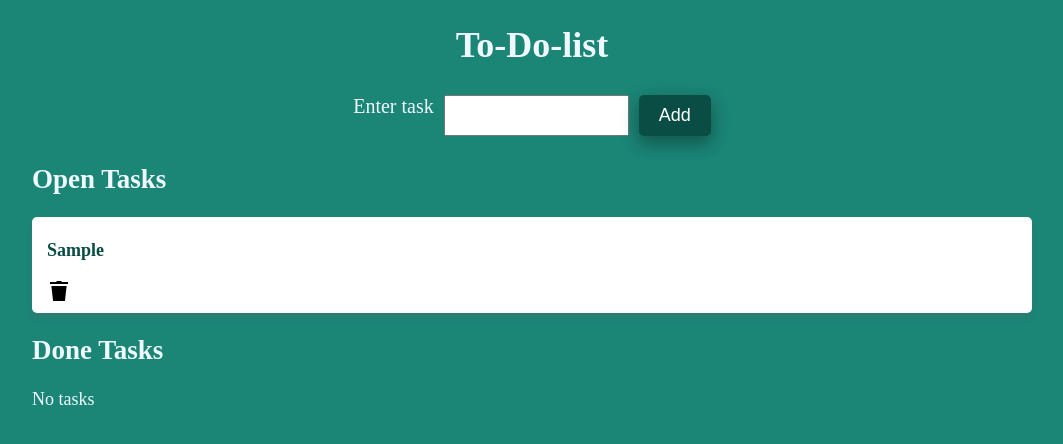
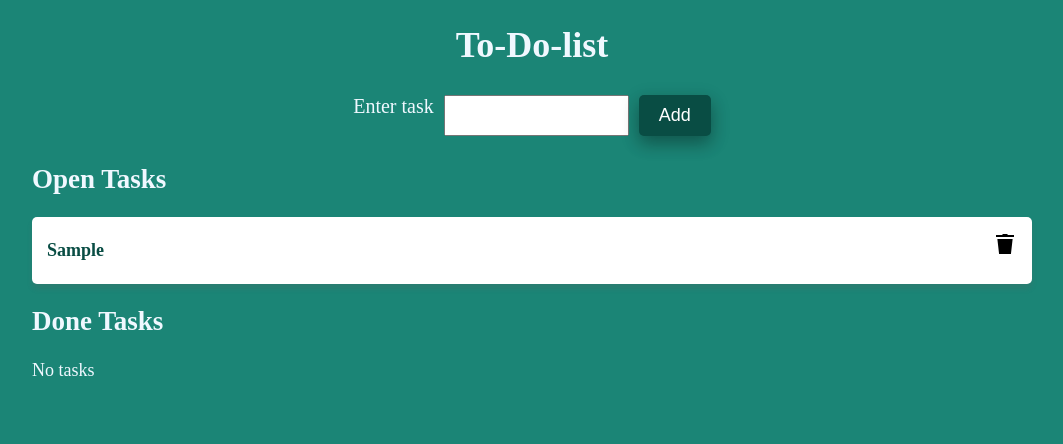
Before and after one commit to primasghar/to-do-list-app, a React (Create React App) app: page / in a window 1280 px wide. Both pictures are taken after typing "Sample" into the empty fields and a click on the button "Add". Shown: the top 444 px of the page, without its empty margins (108-1171 px from the left). Built offline with nearby package versions, Linux system fonts and the light colour scheme.

Commit message:
Added top margin to the delete image

```diff
--- a/src/ToDo/components/ToDoItem/ToDoItem.js
+++ b/src/ToDo/components/ToDoItem/ToDoItem.js
@@ -8,7 +8,12 @@ const ToDoItem = ({ text, handleTask, handleRemoval }) => {
     <li className={classes.item} onClick={handleTask} role="button">
       <p>{text} </p>
       <span>
-        <img src={img1} alt="trash icon for delete" onClick={handleRemoval} />
+        <img
+          className={classes.del}
+          src={img1}
+          alt="trash icon for delete"
+          onClick={handleRemoval}
+        />
       </span>
     </li>
   );
--- a/src/ToDo/components/ToDoItem/ToDoItem.module.css
+++ b/src/ToDo/components/ToDoItem/ToDoItem.module.css
@@ -1,4 +1,6 @@
 .item {
+  display: flex;
+  justify-content: space-between;
   color: rgb(9, 77, 68);
   font-weight: bold;
   background-color: white;
@@ -9,3 +11,7 @@
   box-shadow: 0 5px 5px 0 rgba(102, 96, 96, 0.2);
   cursor: pointer;
 }
+
+.del {
+  margin-top: 10px;
+}
```
